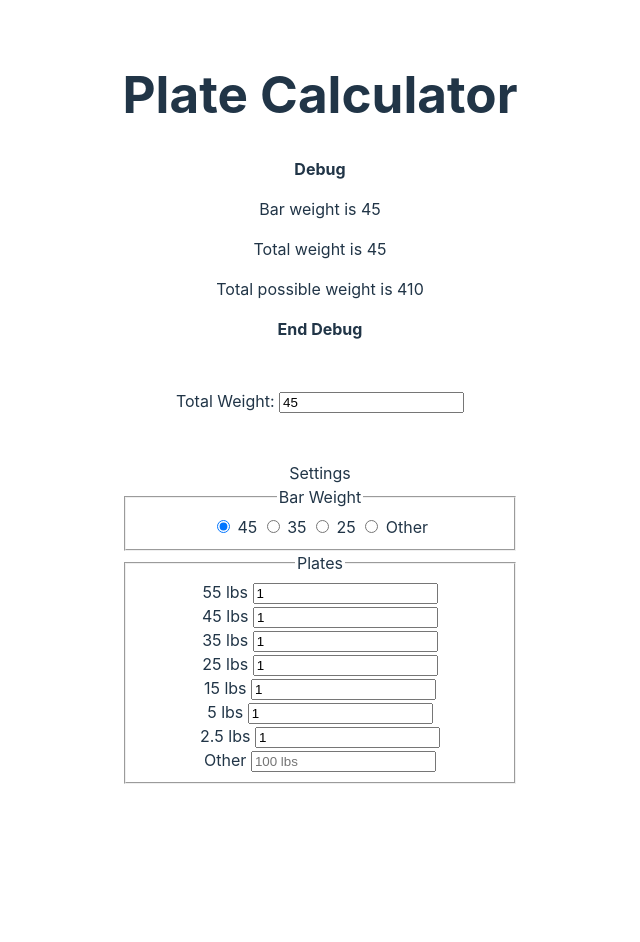
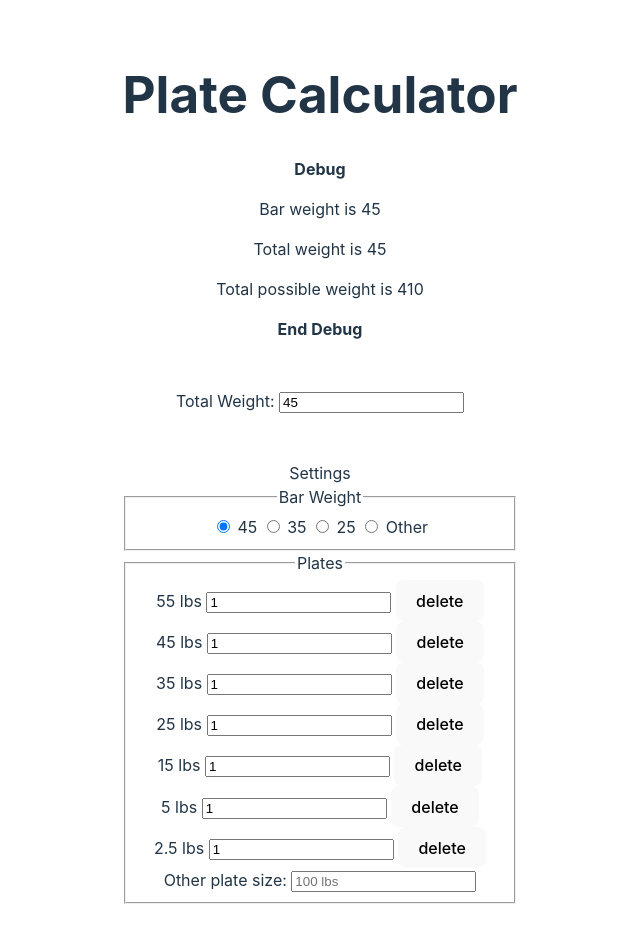
Before and after one commit to andy2mrqz/plate-calculator, a Svelte app: page / in a window 1280 px wide. Shown: the top 942 px of the page, without its empty margins (320-960 px from the left). Before the commit the page ends 832 px from the top, so only its background shows below. Built offline with nearby package versions, Linux system fonts and the light colour scheme.

Commit message:
Enhance custom plate size feature
* Add listener for "enter"
* Add "add" button
* (bugfix) Don't submit when input arrow keys are pressed

```diff
--- a/src/App.svelte
+++ b/src/App.svelte
@@ -1,6 +1,10 @@
 <script lang="ts">
   let barWeight = 45;
   let otherBarWeight = false;
+
+  // Initialize total weight to bar weight
+  let totalWeight = barWeight;
+
   let plates = {
     55: 1,
     45: 1,
@@ -10,9 +14,13 @@
     5: 1,
     2.5: 1,
   };
-
-  // Initialize total weight to bar weight
-  let totalWeight = barWeight;
+  let otherPlateWeight = "";
+  let handleAddingOtherPlateWeight = () => {
+    if (otherPlateWeight !== "") {
+      plates[otherPlateWeight] = 1;
+      otherPlateWeight = "";
+    }
+  };
 
   // Sort plates descending
   $: sortedPlates = Object.entries(plates).sort(
@@ -111,21 +119,30 @@
             min={0}
           />
         </label>
+        <button
+          on:click={() => {
+            delete plates[weight];
+            plates = plates;
+          }}>delete</button
+        >
         <br />
       {/each}
       <label>
-        Other
+        Other plate size:
         <input
+          class="no-arrows"
           type="number"
-          min={0}
+          min={0.01}
           name="otherPlateWeight"
           placeholder="100 lbs"
-          on:change={(event) => {
-            plates[event.currentTarget.value] = 1;
-            event.currentTarget.value = "";
-          }}
+          bind:value={otherPlateWeight}
+          on:keypress={({ key }) =>
+            key === "Enter" && handleAddingOtherPlateWeight()}
         />
       </label>
+      {#if otherPlateWeight !== ""}
+        <button on:click={handleAddingOtherPlateWeight}>add</button>
+      {/if}
     </fieldset>
   </details>
 </main>
```
